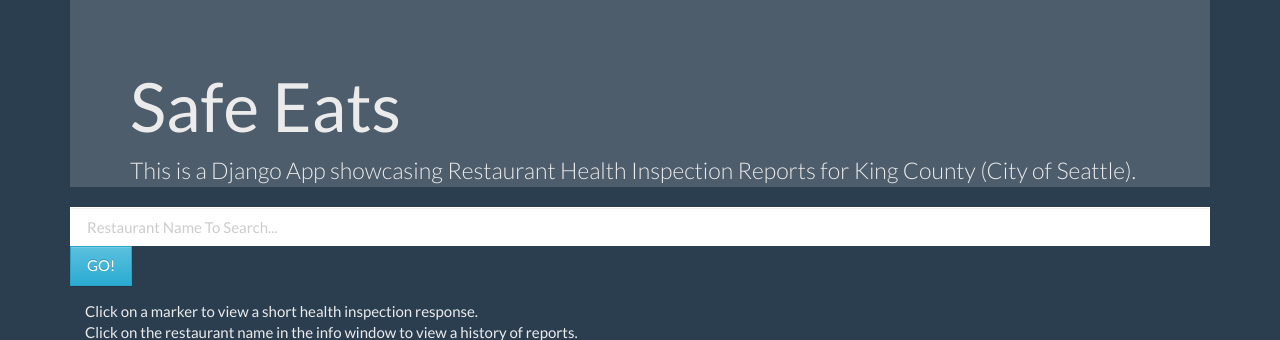
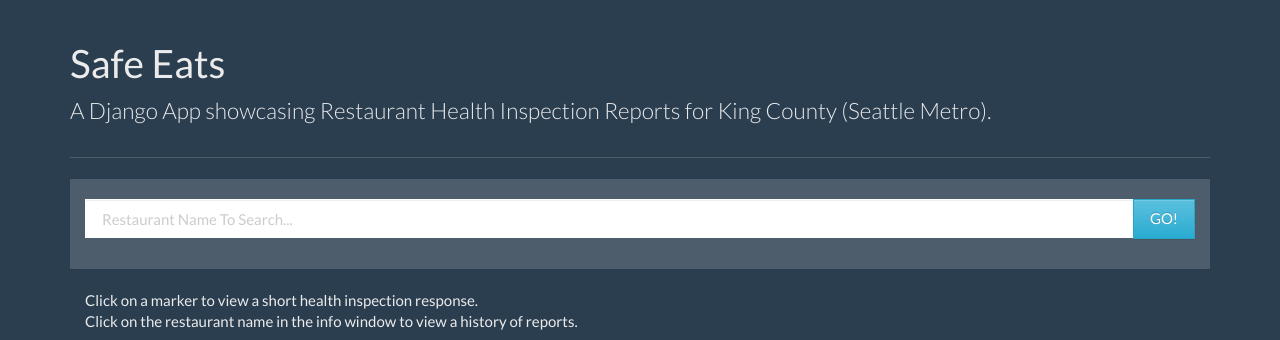
Before and after one commit to ron-s/safe_eats, a Django app: page / in a window 1280 px wide; the page is wider, and only the part inside the window is pictured. Shown: the top 340 px of that part. Run offline with Django 3.2, Linux system fonts and the light colour scheme; data that the repository does not hold is empty; some libraries are stand-ins or nearby versions.

Commit message:
creating worst offenders map based on scores above 170. still need to add map markers with inspection results

```diff
--- a/safe_eats_app/fixtures/api_query.py
+++ b/safe_eats_app/fixtures/api_query.py
@@ -97,9 +97,9 @@ def get_restaurant_info():
                 violation["model"] = "safe_eats_app.InspectionResult"
                 violation["fields"]["inspection"] = val["inspection_serial_num"]
                 try:
-                    violation["fields"]["inspection_score"] = val["inspection_score"]
+                    violation["fields"]["inspection_score"] = int(val["inspection_score"])
                 except KeyError:
-                    violation["fields"]["inspection_score"] = ""
+                    violation["fields"]["inspection_score"] = 0
 
                 try:
                     violation["fields"]["inspection_type"] = val["inspection_type"]
--- a/safe_eats_app/models.py
+++ b/safe_eats_app/models.py
@@ -34,7 +34,7 @@ class InspectionResult(models.Model):
     """Describes data saved in the Inspection Report table"""
 
     inspection = models.ForeignKey('InspectionReport')
-    inspection_score = models.CharField(max_length=3)
+    inspection_score = models.IntegerField()
     inspection_type = models.CharField(max_length=100)
     inspection_result = models.CharField(max_length=100)
     violation_description = models.CharField(max_length=100, blank=True)
--- a/safe_eats_app/static/safe_eats/css/styles.css
+++ b/safe_eats_app/static/safe_eats/css/styles.css
@@ -146,10 +146,16 @@ footer {
   overflow: auto;
 }
 
-
 #content {
   height: 500px;
   width: 100%;
   float: left;
   padding-left: 5%;
 }
+
+/* Search Form */
+
+.form-control {
+  width: 95%;
+
+}
--- a/safe_eats_app/templates/safe_eats/safe_eats.html
+++ b/safe_eats_app/templates/safe_eats/safe_eats.html
@@ -2,17 +2,27 @@
 {% load staticfiles %}
 {% block content %}
 <div class="container">
-    <div class="jumbotron">
+    <div class="page-header" id="banner">
         <h1>Safe Eats</h1>
-        <p>This is a Django App showcasing Restaurant Health Inspection Reports for King County (City of Seattle).</p>
+        <p class="lead">A Django App showcasing Restaurant Health Inspection Reports for King County (Seattle Metro).</p>
     </div>
 
+
+    <div class="panel panel-default">
+        <div class="panel-body">
     <form id="searchform" method="post" action="/restaurant_search/">
         {% csrf_token %}
         <label for="name"></label>
+        <div class="input-group">
         <input type="text" class="form-control" name="name" placeholder="Restaurant Name To Search..." required/>
-        <input class="btn btn-info" type="submit" name="submit" id="submit" value="GO!" />
+        <span class="input-group-btn">
+            <input class="btn btn-info" type="submit" name="submit" id="submit" value="GO!" />
+        </span>
+        </div>
     </form>
+        </div>
+    </div>
+
 
     <div class="container">
         <p> Click on a marker to view a short health inspection response.</br>
--- a/safe_eats_app/templates/safe_eats/restaurant_search.html
+++ b/safe_eats_app/templates/safe_eats/worst_offenders.html
@@ -12,7 +12,7 @@ document.getElementById('modify').innerHTML = ""; //delete the existing homepage
         // create a google map and center it on the city of seattle
         var myOptions = {
             center: new google.maps.LatLng(47.6023411, -122.3238544),
-            zoom: 15,
+            zoom: 17,
             mapTypeId: google.maps.MapTypeId.ROADMAP
 
         };
--- a/safe_eats_app/urls.py
+++ b/safe_eats_app/urls.py
@@ -22,4 +22,5 @@ urlpatterns = [
     url(r'^$', safe_eats_index, name='safe_eats'),
     url(r'^restaurants/(?P<restaurant>\w+)/$', rest),
     url(r'^restaurant_search/$', restaurant_search),
+    url(r'^worst_offenders/$', worst_offenders),
 ]
--- a/safe_eats_app/views.py
+++ b/safe_eats_app/views.py
@@ -73,9 +73,6 @@ def restaurant_search(request):
     if request.method == "POST":
         query = request.POST["name"]
 
-
-        # r = serializers.serialize("json", RestaurantInfo.objects.all(), fields=('longitude', 'latitude'))
-
         #create a dict called restaurants that identifies each object by the retaurant's business_id
         restaurants = {}
         for place in RestaurantInfo.objects.filter(Q(business_name__contains=query)):
@@ -101,3 +98,37 @@ def restaurant_search(request):
         r = json.dumps(restaurants)
         print(r)
         return render(request, 'safe_eats/safe_eats.html', {"restaurants": r})
+
+
+
+
+
+
+def worst_offenders(request):
+    """ Searches for all restaurants with an inspection score greater than 130  """
+
+
+    #create a dict called restaurants that identifies each object by the retaurant's business_id
+    restaurants = {}
+
+    offenders = InspectionResult.objects.filter(inspection_score__gte=170)
+    #reports = InspectionReport.objects.filter(offenders_set__inspection_score__gte=130)
+
+    # for place in offenders:
+    #         restaurants[place.inspection.restaurant.business_id] = {"name": place.business_name,
+    #                                             "address": place.address,
+    #                                             "longitude": place.longitude,
+    #                                             "latitude": place.latitude,
+    #                                             "bus_id": place.business_id
+    #                                         }
+    #         restaurants[place.inspection.restaurant.business_id]["results"]
+
+    #export the results as a JSON to pass to the template
+    r = 0#json.dumps(offenders)
+
+    data = serializers.serialize("json", offenders)
+
+    print(data)
+    #print(offenders[0].inspection.restaurant.business_name)
+
+    return render(request, 'safe_eats/safe_eats.html', {"restaurants": r})
```
